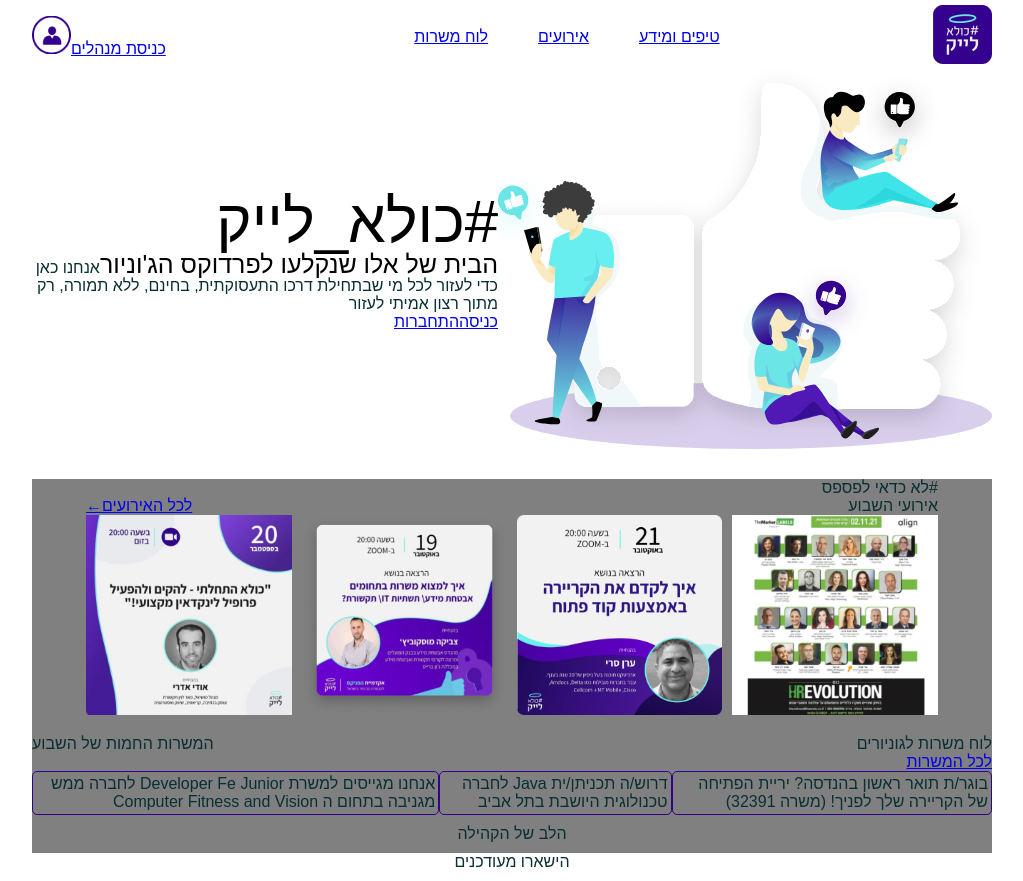
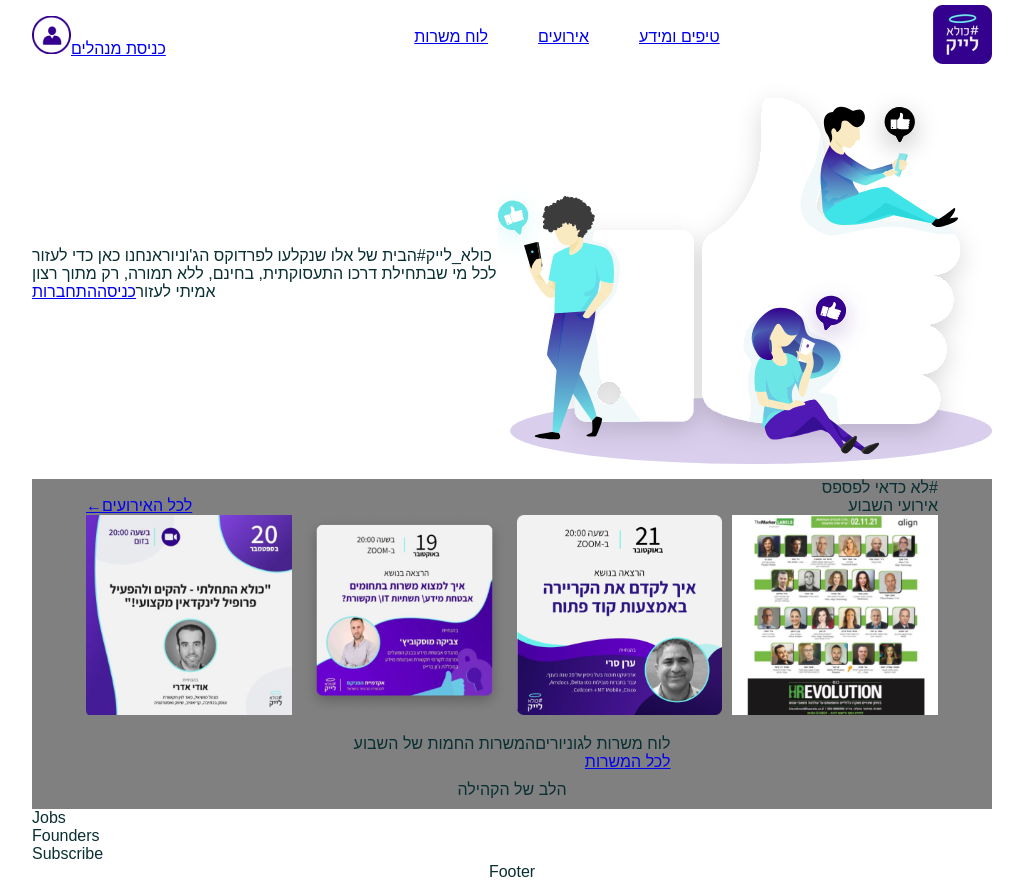
Before and after one commit to avraham186/coola-like, a React (Create React App) app: page /#/ in a window 1280 px wide. Shown: the whole page, without its empty margins (128-1151 px from the left). Built offline with nearby package versions, Linux system fonts and the light colour scheme.

Commit message:
resort home page

```diff
--- a/src/App.js
+++ b/src/App.js
@@ -1,14 +1,14 @@
 import './assets/main.scss';
 import { HashRouter as Router, Route, Switch } from 'react-router-dom'
 import { routes } from './routes';
-import { AppHeader } from './cmps/AppHeader'
+import { AppNav } from './cmps/AppNav'
 import { AppFooter } from './cmps/AppFooter'
 
 export function App() {
   return (
     <div className="main-layout">
       <Router>
-        <AppHeader />
+        <AppNav />
         <Switch>
           {routes.map(route => {
             return <Route key={route.path} exact component={route.component} path={route.path} />
--- a/src/cmps/AppFooter.jsx
+++ b/src/cmps/AppFooter.jsx
@@ -6,7 +6,7 @@ export function AppFooter() {
   return (
     <footer>
       <div className="flex justify-center align-center">
-        הישארו מעודכנים
+        Footer
       </div>
     </footer>
   )
--- a/src/cmps/AppHeader.jsx
+++ /dev/null
@@ -1,40 +0,0 @@
-import { Link } from 'react-router-dom'
-import coola_like_logo from '../assets/images/coola_like_logo.png'
-import user_icon from '../assets/images/user_icon.png'
-import Herosvg from '../assets/images/People like.svg'
-import Header from "./home_page/Header";
-
-export function AppHeader() {
-
-    return (
-        <div className="app-header">
-            <div className="flex space-between justify-center align-center">
-                <Link to="/"><img src={user_icon} alt="user icon" /><span>כניסת מנהלים</span></Link>
-                <li className="list clean-list flex">
-                    <ul><Link to="/">לוח משרות</Link></ul>
-                    <ul><Link to="/">אירועים</Link></ul>
-                    <ul><Link to="/">טיפים ומידע</Link></ul>
-                </li>
-                <Link to="/"><span className="logo">
-                    <img src={coola_like_logo} alt="coola_like_logo" />
-                </span></Link>
-            </div>
-            {/*<div className="hero flex align-center justify-center">*/}
-            {/*    <div className="hero-content flex column align-center justify-center">*/}
-            {/*        <span className="hero-title">כולא_לייק#</span>*/}
-            {/*        <span className="hero-content">*/}
-            {/*            <span className="hero-content-title">הבית של אלו שנקלעו לפרדוקס הג'וניור</span>*/}
-            {/*            <span className="hero-content-content">*/}
-            {/*                אנחנו כאן כדי לעזור לכל מי שבתחילת דרכו התעסוקתית, בחינם, ללא תמורה, רק מתוך רצון אמיתי לעזור</span>*/}
-            {/*        </span>*/}
-            {/*        <span>*/}
-            {/*            <Link to="">כניסה</Link>*/}
-            {/*            <Link to="">התחברות</Link>*/}
-            {/*        </span>*/}
-            {/*    </div>*/}
-            {/*    <object data={Herosvg} type="image/svg+xml"/>*/}
-            {/*</div>*/}
-            <Header />
-        </div>
-    )
-}
--- /dev/null
+++ b/src/cmps/AppNav.jsx
@@ -0,0 +1,25 @@
+import {Link} from 'react-router-dom'
+import coola_like_logo from '../assets/images/coola_like_logo.png'
+import user_icon from '../assets/images/user_icon.png'
+import Header from "./home_page/Header";
+
+export function AppNav() {
+
+    return (
+        <div className="app-header">
+            <div className="flex space-between justify-center align-center">
+                <Link to="/"><img src={user_icon} alt="user icon"/><span>כניסת מנהלים</span></Link>
+                <li className="list clean-list flex">
+                    <ul><Link to="/">לוח משרות</Link></ul>
+                    <ul><Link to="/">אירועים</Link></ul>
+                    <ul><Link to="/">טיפים ומידע</Link></ul>
+                </li>
+                <Link to="/">
+                    <span className="logo">
+                    <img src={coola_like_logo} alt="coola_like_logo"/>
+                    </span>
+                </Link>
+            </div>
+        </div>
+    )
+}
--- /dev/null
+++ b/src/cmps/home_page/Events.js
@@ -0,0 +1,50 @@
+import React from 'react';
+import { Link } from 'react-router-dom'
+import lecture1 from '../../assets/images/lectures/lecture1.png'
+import lecture2 from '../../assets/images/lectures/lecture2.png'
+import lecture3 from '../../assets/images/lectures/lecture3.png'
+import lecture4 from '../../assets/images/lectures/lecture4.png'
+import {useSelector} from "react-redux";
+
+const Events = () => {
+    const { jobs } = useSelector(state => state.jobsModule)
+
+    return (
+        <div>
+            <section className="home-page">
+                <div className="flex column align-center justify-center">
+                    <div className="dont-miss flex column">
+                        <span>#לא כדאי לפספס</span>
+                        <span className="flex space-between">
+                        <span>אירועי השבוע</span>
+                        <Link to="/">לכל האירועים← </Link>
+                    </span>
+                        <div className="lectures-imgs flex">
+                            <img src={lecture1} alt="lecture1" />
+                            <img src={lecture2} alt="lecture2" />
+                            <img src={lecture3} alt="lecture3" />
+                            <img src={lecture4} alt="lecture4" />
+                        </div>
+                    </div>
+                    <div className="junoior-jobs">
+                        <div className="jobs-title flex space-between">
+                            <span>לוח משרות לגוניורים</span>
+                            <span>המשרות החמות של השבוע</span>
+                        </div>
+                        <div className="jobs flex column">
+                            <div><Link to="/">לכל המשרות </Link></div>
+                            <div className="jobs-cards flex">
+
+                            </div>
+                        </div>
+                    </div>
+                    <div className="comunity-hart">
+                        הלב של הקהילה
+                    </div>
+                </div>
+            </section>
+        </div>
+    );
+};
+
+export default Events;
--- /dev/null
+++ b/src/cmps/home_page/Founders.js
@@ -0,0 +1,11 @@
+import React from 'react';
+
+const Founders = () => {
+    return (
+        <div>
+            Founders
+        </div>
+    );
+};
+
+export default Founders;
--- /dev/null
+++ b/src/cmps/home_page/Jobs.js
@@ -0,0 +1,11 @@
+import React from 'react';
+
+const Jobs = () => {
+    return (
+        <div>
+            Jobs
+        </div>
+    );
+};
+
+export default Jobs;
--- /dev/null
+++ b/src/cmps/home_page/Subscribe.js
@@ -0,0 +1,11 @@
+import React from 'react';
+
+const Subscribe = () => {
+    return (
+        <div>
+            Subscribe
+        </div>
+    );
+};
+
+export default Subscribe;
--- a/src/pages/HomePage.jsx
+++ b/src/pages/HomePage.jsx
@@ -1,47 +1,20 @@
 import React from 'react'
-import { useSelector } from 'react-redux'
-import { Link } from 'react-router-dom'
-import lecture1 from '../assets/images/lectures/lecture1.png'
-import lecture2 from '../assets/images/lectures/lecture2.png'
-import lecture3 from '../assets/images/lectures/lecture3.png'
-import lecture4 from '../assets/images/lectures/lecture4.png'
+import Header from "../cmps/home_page/Header";
+import Events from "../cmps/home_page/Events";
+import Jobs from "../cmps/home_page/Jobs";
+import Founders from "../cmps/home_page/Founders";
+import Subscribe from "../cmps/home_page/Subscribe";
+
 
 export function HomePage() {
-    const { jobs } = useSelector(state => state.jobsModule)
     return (
-        <section className="home-page">
-            <div className="flex column align-center justify-center">
-                <div className="dont-miss flex column">
-                    <span>#לא כדאי לפספס</span>
-                    <span className="flex space-between">
-                        <span>אירועי השבוע</span>
-                        <Link to="/">לכל האירועים← </Link>
-                    </span>
-                    <div className="lectures-imgs flex">
-                        <img src={lecture1} alt="lecture1" />
-                        <img src={lecture2} alt="lecture2" />
-                        <img src={lecture3} alt="lecture3" />
-                        <img src={lecture4} alt="lecture4" />
-                    </div>
-                </div>
-                <div className="junoior-jobs">
-                    <div className="jobs-title flex space-between">
-                        <span>לוח משרות לגוניורים</span>
-                        <span>המשרות החמות של השבוע</span>
-                    </div>
-                    <div className="jobs flex column">
-                        <div><Link to="/">לכל המשרות </Link></div>
-                        <div className="jobs-cards flex">
-                            {jobs && jobs.map(job => {
-                                return <div key={job._id} className="job-card">{job.text}</div>
-                            })}
-                        </div>
-                    </div>
-                </div>
-                <div className="comunity-hart">
-                    הלב של הקהילה
-                </div>
-            </div>
-        </section>
+        <div>
+            <Header/>
+            <Events />
+            <Jobs />
+            <Founders />
+            <Subscribe />
+        </div>
+
     )
 }
```
